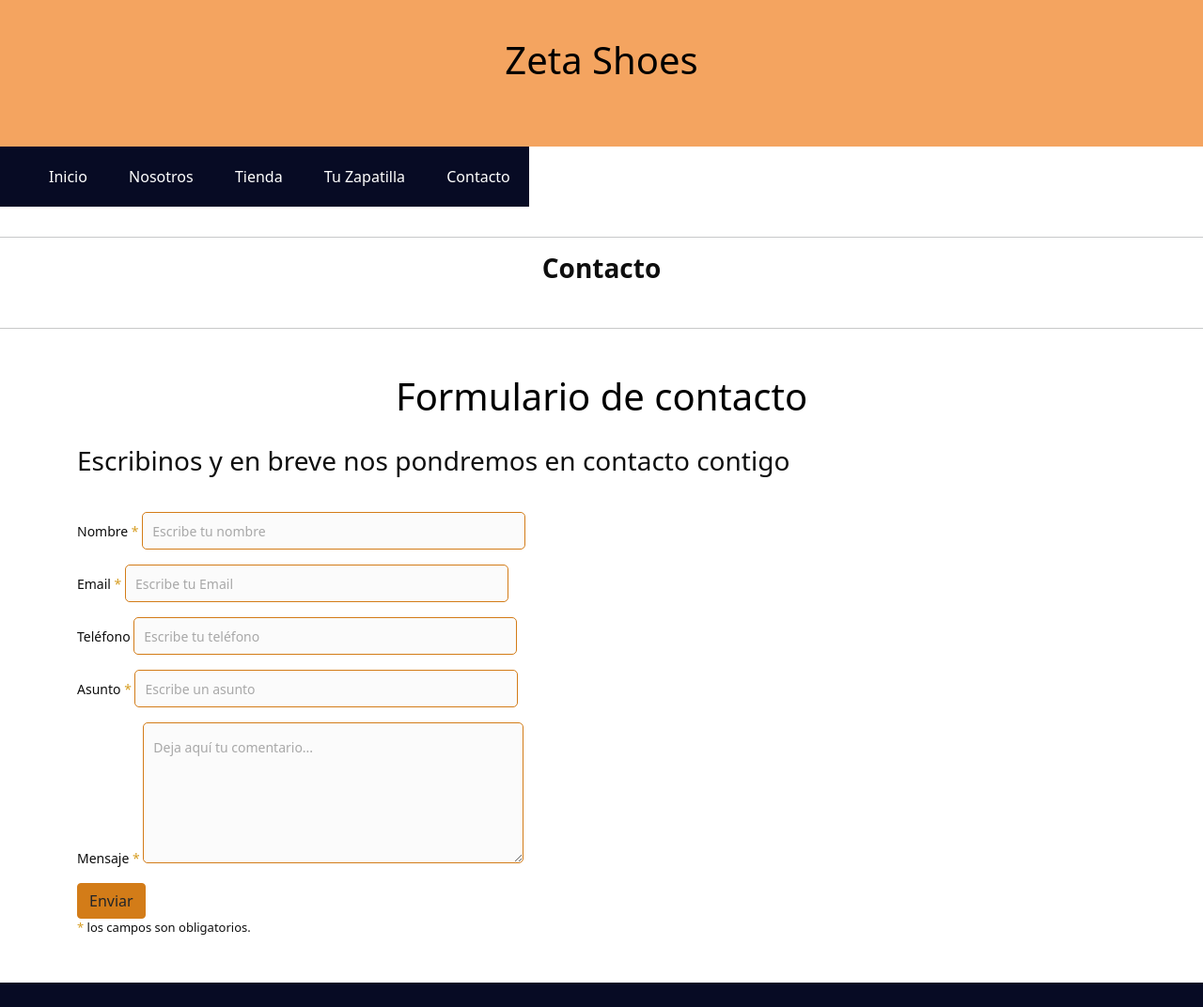
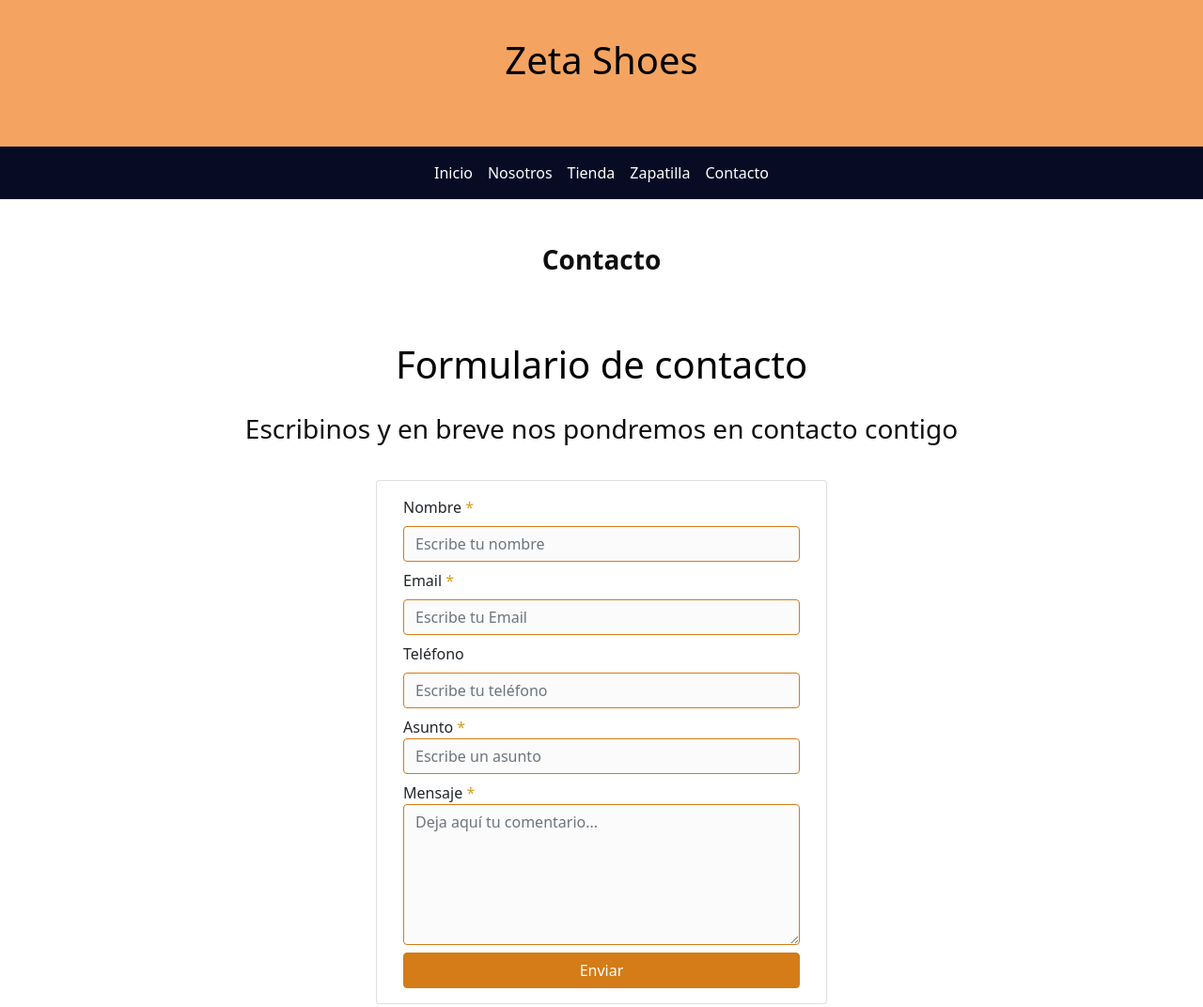
Before and after one commit to AgusVidela/ZetaShoes, a plain HTML site: page views/contacto.html in a window 1280 px wide. Shown: the top 1072 px of the page at 94% size. Drawn offline with nearby package versions, Linux system fonts and the light colour scheme.

Commit message:
estilos para el formulario de contacto

```diff
--- a/styles/styles.css
+++ b/styles/styles.css
@@ -37,7 +37,7 @@ header {
   background: sandybrown;
 }
 
-nav ul {
+.nav-list {
   background: #070b24;
   text-align: center;
   list-style: none;
@@ -201,17 +201,9 @@ h2 img {
   padding-left: 30px;
 }
 
-input {
+#form-zeta {
   background-color: #fbfbfb;
-  width: 408px;
-  height: 40px;
-  border-radius: 5px;
-  border-style: solid;
-  border-width: 1px;
   border-color: #d37c18;
-  margin-top: 10px;
-  padding-left: 10px;
-  margin-bottom: 20px;
 }
 
 textarea {
@@ -372,3 +364,6 @@ p {
   background: #ffffff;
   color: #fff;
 }
+#card-style {
+  width: 30rem;
+}
--- a/views/contacto.html
+++ b/views/contacto.html
@@ -22,61 +22,67 @@
         <header>
           <h1>Zeta Shoes</h1>
         </header>
-
-        <nav class="nav">
-          <ul class="nav-list">
-            <li class="list-item"><a href="../index.html">Inicio</a></li>
-            <li><a href="../views/nosotros.html">Nosotros</a></li>
-            <li><a href="../views/tienda.html">Tienda</a></li>
-            <li><a href="../views/tu-zapatilla.html">Tu Zapatilla</a></li>
-            <li><a href="../views/contacto.html">Contacto</a></li>
-          </ul>
-          <div class="hide">
-            <i class="fa fa-bars" aria-hidden="true"></i> Menu
+        <nav class="navbar navbar-expand-lg navbar-light nav-list">
+          <div class="container-fluid">
+            <button class="navbar-toggler" type="button" data-bs-toggle="collapse" data-bs-target="#navbarNavAltMarkup" aria-controls="navbarNavAltMarkup" aria-expanded="false" aria-label="Toggle navigation">
+              <span class="navbar-toggler-icon"></span>
+            </button>
+            <div class="collapse navbar-collapse justify-content-center" id="navbarNavAltMarkup">
+              <div class="navbar-nav">
+                <a class="nav-link text-white" href="../index.html">Inicio</a>
+                <a class="nav-link text-white" href="../views/nosotros.html">Nosotros</a>
+                <a class="nav-link text-white" href="../views/tienda.html">Tienda</a>
+                <a class="nav-link text-white" href="../views/tu-zapatilla.html">Zapatilla</a>
+                <a class="nav-link text-white" href="../views/contacto.html">Contacto</a>
+              </div>
+            </div>
           </div>
         </nav>
-               <hr>
-               <h3 class="text-center"><b>Contacto</b></h3>
-               <hr>
+               <h3 class="text-center mt-5"><b>Contacto</b></h3>
                <div class="container">
+                <div class="row justify-content-center ">
+                  <h1 class="text-center">Formulario de contacto</h1>
+                    <h3 class="text-center">Escribinos y en breve nos pondremos en contacto contigo</h3>
+                      <div class="card border-1" id="card-style" >
+                        <div class="card-body">
+                          <form class="form">
                             <div class="row">
-                  <h1 class="text-center">Formulario de contacto</h1>
-                    <h3>Escribinos y en breve nos pondremos en contacto contigo</h3>
-                      <form action="submeter-formulario.php" method="post">
-                            <p>
-                              <label for="nombre" class="colocar_nombre">Nombre
-                                <span class="obligatorio">*</span>
+                              <div class="col-12">
+                                <label for="nombre" class="form-label">
+                                  Nombre <span>*</span>
                                 </label>
-                                <input type="text" name="introducir_nombre" id="nombre" required placeholder="Escribe tu nombre">
-                            </p>
-                            <p>
-                              <label for="email" class="colocar_email">Email
-                                <span class="obligatorio">*</span>
+                                <input type="text" class="form-control" id="form-zeta" required placeholder="Escribe tu nombre">
+                              </div>
+                              <div class="col-12 mt-2">
+                                <label for="email" class="form-label">Email
+                                  <span>*</span>
                                 </label>
-                                <input type="email" name="introducir_email" id="email" required placeholder="Escribe tu Email">
-                            </p>
-                            <p>
-                              <label for="telefone" class="colocar_telefono">Teléfono
+                                <input type="email" class="form-control" id="form-zeta" placeholder="Escribe tu Email">
+                              </div>
+                              <div class="col-12 mt-2">
+                                <label  class="form-label">Teléfono
                                 </label>
-                                <input type="tel" name="introducir_telefono" id="telefono" placeholder="Escribe tu teléfono">
-                            </p>
-                            <p>
+                                <input type="number" class="form-control" id="form-zeta" placeholder="Escribe tu teléfono">
+                              </div>
+                              <div class="col-12 mt-2">
                                 <label for="asunto" class="colocar_asunto">Asunto
                                   <span class="obligatorio">*</span>
                                 </label>
-                                <input type="text" name="introducir_asunto" id="assunto" required placeholder="Escribe un asunto">
-                            </p>
-                            <p>
+                                <input type="text" class="form-control" id="form-zeta" required placeholder="Escribe un asunto">
+                              </div>
+                              <div class="col-12 mt-2">
                                 <label for="mensaje" class="colocar_mensaje">Mensaje
                                   <span class="obligatorio">*</span>
                                 </label>
-                              <textarea name="introducir_mensaje" class="texto_mensaje" id="mensaje" required placeholder="Deja aquí tu comentario..."></textarea>
-                              </p>
-                            <button type="submit" name="enviar_formulario" id="enviar" class="btn btn-primary0" >Enviar</button>
-                            <p class="aviso">
-                              <span class="obligatorio"> * </span>los campos son obligatorios.
-                            </p>
+                                <textarea name="introducir_mensaje" class="form-control" id="form-zeta" required placeholder="Deja aquí tu comentario..."></textarea>
+                              </div>
+                              <div class="col-12 mt-2">
+                                <button type="submit" class="btn btn-primary w-100" >Enviar</button>
+                              </div>
+                            </div>
                           </form>
+                        </div>
+                      </div>
                         </div>
                       </div>
                       <footer class="pie-pagina">
@@ -106,12 +112,7 @@
                     <small>&copy; 2021 <b>Zeta Shoes</b> - Todos los Derechos Reservados.</small>
                 </div>
             </footer>
-                <script src="https://code.jquery.com/jquery-3.6.0.min.js"></script>
-          <script>
-            $(".hide").on('click', function() {
-              $("nav ul").toggle('slow');
-            })
-          </script>
+            <script src="https://cdn.jsdelivr.net/npm/bootstrap@5.0.2/dist/js/bootstrap.bundle.min.js" integrity="sha384-MrcW6ZMFYlzcLA8Nl+NtUVF0sA7MsXsP1UyJoMp4YLEuNSfAP+JcXn/tWtIaxVXM" crossorigin="anonymous"></script>
   </body>
 
   </html>
```
Lines whose indentation alone changed are shown as unchanged.
